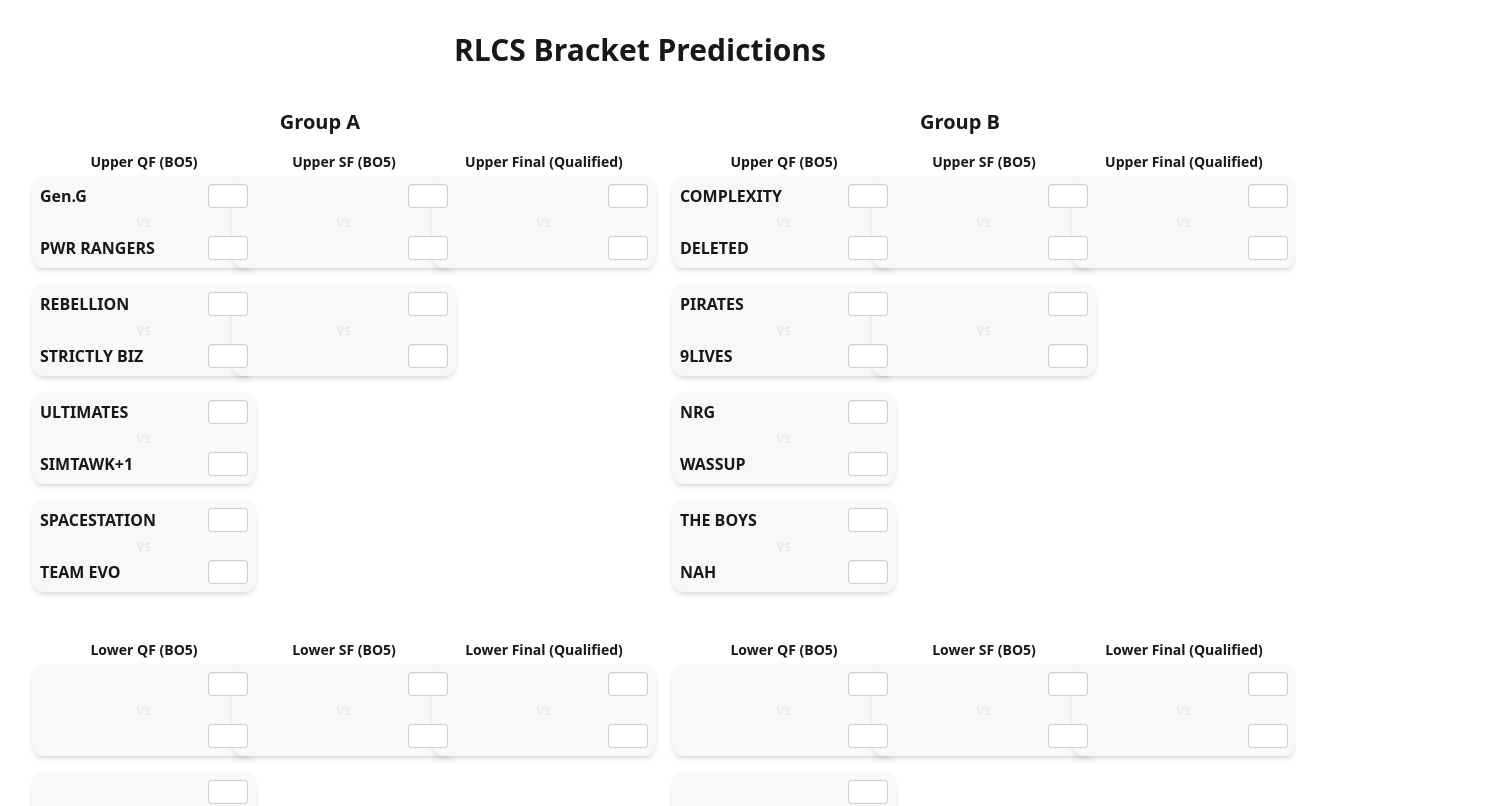
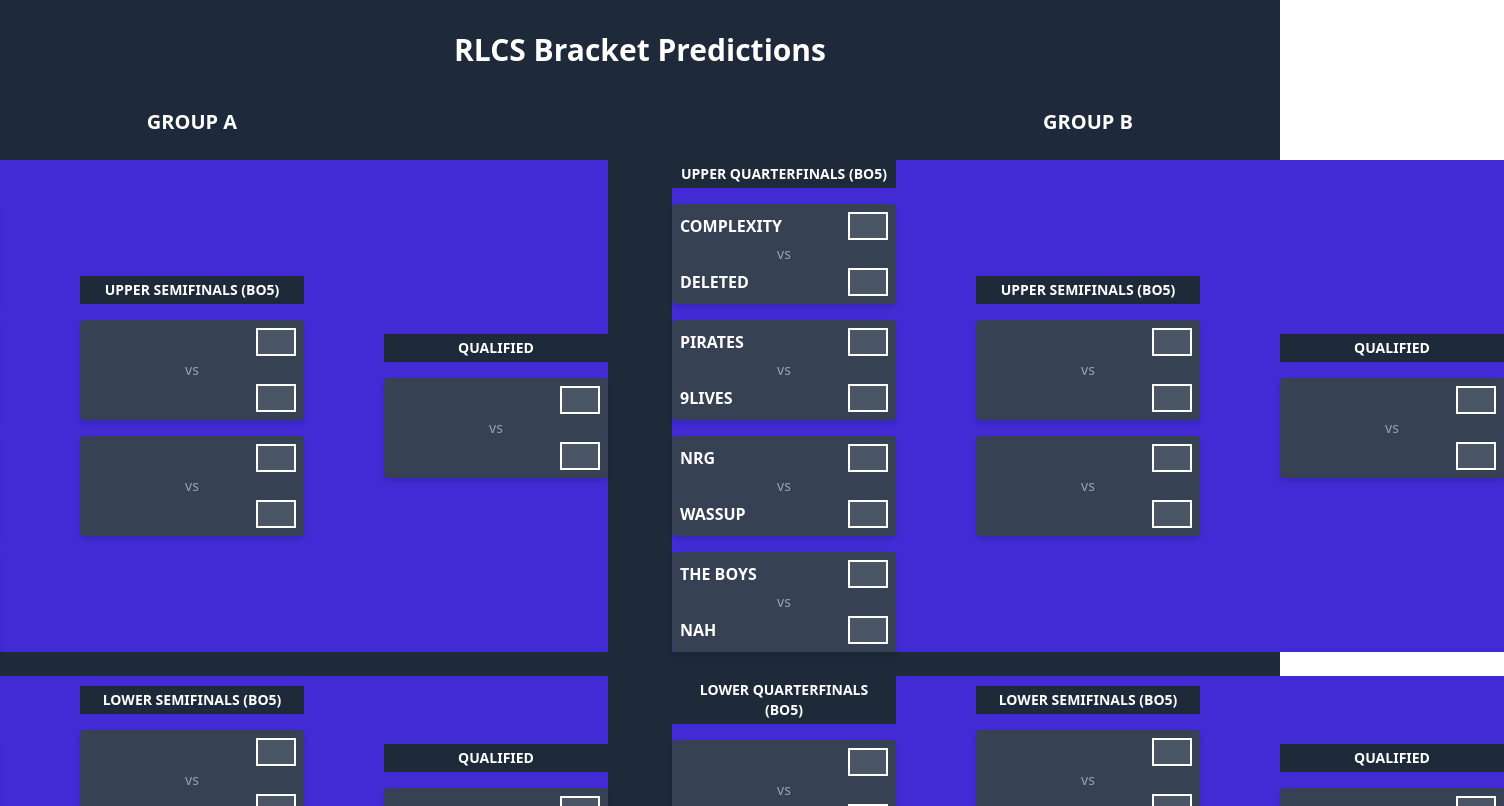
Before and after one commit to jonathanscholl/RLCS_Prediction, a Next.js app: page / in a window 1280 px wide. Shown: the top 806 px of the page, 1504 px wide, since content can reach past the window. Built offline with nearby package versions, Linux system fonts and the light colour scheme.

Commit message:
(feat) design improvement

```diff
--- a/app/components/TournamentBracket.jsx
+++ b/app/components/TournamentBracket.jsx
@@ -3,15 +3,17 @@
 
 function BracketRound({ title, matches, onMatchUpdate }) {
     return (
-        <div className="space-y-4 w-56">
-            <h3 className="text-sm font-semibold text-center mb-1">{title}</h3>
+        <div className="space-y-4 w-56 relative">
+            <div className="bg-gray-800 text-white py-1 px-2 text-center">
+                <h3 className="text-sm font-semibold mb-0">{title}</h3>
+            </div>
             {matches.map((match, index) => {
                 const [team1, team2, score1 = '', score2 = ''] = match;
 
                 return (
                     <div
                         key={index}
-                        className="bg-base-200 rounded-xl p-2 text-center shadow-md space-y-1"
+                        className="bg-gray-700 rounded p-2 text-center shadow-md space-y-1"
                     >
                         <div className="flex items-center justify-between gap-2">
                             <span className="font-bold text-left w-full">{team1}</span>
@@ -19,21 +21,21 @@
                                 type="number"
                                 min="0"
                                 max="3"
-                                className="input input-bordered input-xs w-10"
+                                className="[appearance:textfield] [&::-webkit-outer-spin-button]:appearance-none [&::-webkit-inner-spin-button]:appearance-none border-2 text-center w-10 bg-gray-600 text-white"
                                 value={score1}
                                 onChange={(e) =>
                                     onMatchUpdate(index, [team1, team2, e.target.value, score2])
                                 }
                             />
                         </div>
-                        <div className="text-sm text-neutral-content">vs</div>
+                        <div className="text-sm text-gray-400">vs</div>
                         <div className="flex items-center justify-between gap-2">
                             <span className="font-bold text-left w-full">{team2}</span>
                             <input
                                 type="number"
                                 min="0"
                                 max="3"
-                                className="input input-bordered input-xs w-10"
+                                className="[appearance:textfield] [&::-webkit-outer-spin-button]:appearance-none [&::-webkit-inner-spin-button]:appearance-none border-2 text-center w-10 bg-gray-600 text-white"
                                 value={score2}
                                 onChange={(e) =>
                                     onMatchUpdate(index, [team1, team2, score1, e.target.value])
@@ -72,61 +74,76 @@
                 advance('upperSemifinals', Math.floor(index / 2), winner, index % 2);
                 advance('lowerQuarterfinals', Math.floor(index / 2), loser, index % 2);
             } else if (round === 'upperSemifinals') {
-                advance('upperFinal', 0, winner, index % 2);
-                advance('lowerSemifinals', 0, loser, index);
-            } else if (round === 'upperFinal') {
-                // winner qualifies, loser goes to lowerFinal
-                advance('lowerFinal', 0, loser, 0);
+                advance('qualified', 0, winner, index % 2);
+                advance('lowerSemifinals', index === 0 ? 1 : 0, loser, 0);
+            } else if (round === 'qualified') {
+                return;
             } else if (round === 'lowerQuarterfinals') {
-                advance('lowerSemifinals', 0, winner, index);
-                // loser eliminated
+                advance('lowerSemifinals', index, winner, 1);
             } else if (round === 'lowerSemifinals') {
-                advance('lowerFinal', 0, winner, 1);
-                // loser eliminated
+                advance('lowerFinal', 0, winner, index);
             }
         }
     };
 
     return (
-        <div className="flex flex-col gap-6">
-            <div className="grid grid-cols-3 gap-6">
+        <div className="flex flex-col gap-6 w-full mx-auto relative">
+            <div className="flex flex-row gap-20 my-auto items-center bg-primary">
+                <div className="items-center">
                     <BracketRound
-                    title="Upper QF (BO5)"
+                        title="UPPER QUARTERFINALS (BO5)"
                         matches={data.upperQuarterfinals}
                         onMatchUpdate={(i, match) => handleMatchUpdate('upperQuarterfinals', i, match)}
                     />
+                </div>
+
+                <div className="flex justify-center flex-grow"> {/* Use flex-grow to take up available space */}
+
                     <BracketRound
-                    title="Upper SF (BO5)"
+                        title="UPPER SEMIFINALS (BO5)"
                         matches={data.upperSemifinals}
                         onMatchUpdate={(i, match) => handleMatchUpdate('upperSemifinals', i, match)}
                     />
+
+                </div>
+
+                <div className="flex justify-center">
                     <BracketRound
-                    title="Upper Final (Qualified)"
-                    matches={data.upperFinal}
-                    onMatchUpdate={(i, match) => handleMatchUpdate('upperFinal', i, match)}
+                        title="QUALIFIED"
+                        matches={data.qualified}
+                        onMatchUpdate={(i, match) => handleMatchUpdate('qualified', i, match)}
                     />
                 </div>
-            <div className="grid grid-cols-3 gap-6 mt-6">
+            </div>
+
+            <div className="flex flex-row gap-20 my-auto items-center bg-primary">
+                <div className="items-center">
                     <BracketRound
-                    title="Lower QF (BO5)"
+                        title="LOWER QUARTERFINALS (BO5)"
                         matches={data.lowerQuarterfinals}
                         onMatchUpdate={(i, match) => handleMatchUpdate('lowerQuarterfinals', i, match)}
                     />
+
+                </div>
+                <div className='flex-grow items-center justify-center'>
                     <BracketRound
-                    title="Lower SF (BO5)"
+                        title="LOWER SEMIFINALS (BO5)"
                         matches={data.lowerSemifinals}
                         onMatchUpdate={(i, match) => handleMatchUpdate('lowerSemifinals', i, match)}
                     />
+                </div>
+
+                <div className="flex justify-center flex-grow">
                     <BracketRound
-                    title="Lower Final (Qualified)"
+                        title="QUALIFIED"
                         matches={data.lowerFinal}
                         onMatchUpdate={(i, match) => handleMatchUpdate('lowerFinal', i, match)}
                     />
                 </div>
             </div>
+        </div >
     );
 }
-
 export default function TournamentBracket() {
     const [bracketData, setBracketData] = useState({
         groupA: {
@@ -137,9 +154,9 @@
                 ['SPACESTATION', 'TEAM EVO'],
             ],
             upperSemifinals: [['', ''], ['', '']],
-            upperFinal: [['', '']],
+            qualified: [['', '']],
             lowerQuarterfinals: [['', ''], ['', '']],
-            lowerSemifinals: [['', '']],
+            lowerSemifinals: [['', ''], ['', '']],
             lowerFinal: [['', '']],
         },
         groupB: {
@@ -150,9 +167,9 @@
                 ['THE BOYS', 'NAH'],
             ],
             upperSemifinals: [['', ''], ['', '']],
-            upperFinal: [['', '']],
+            qualified: [['', '']],
             lowerQuarterfinals: [['', ''], ['', '']],
-            lowerSemifinals: [['', '']],
+            lowerSemifinals: [['', ''], ['', '']],
             lowerFinal: [['', '']],
         },
     });
@@ -168,19 +185,22 @@
     };
 
     return (
-        <div className="p-8">
+        <div className="p-8 bg-gray-800 text-white">
             <h1 className="text-3xl font-bold text-center mb-10">RLCS Bracket Predictions</h1>
             <div className="flex flex-row justify-center gap-16">
-                <div>
-                    <h2 className="text-xl font-semibold text-center mb-4">Group A</h2>
+                <div className='flex flex-col'>
+                    <h2 className="text-xl font-semibold text-center mb-6">GROUP A</h2>
+                    <div className='flex flex-row justify-center'>
                         <BracketGrid
                             groupKey="groupA"
                             data={bracketData.groupA}
                             updateBracket={updateBracket}
                         />
                     </div>
-                <div>
-                    <h2 className="text-xl font-semibold text-center mb-4">Group B</h2>
+                </div>
+                <div className="flex flex-col justify-center">
+                    <h2 className="text-xl font-semibold text-center mb-6">GROUP B</h2>
+                    <div className='flex flex-row justify-center'>
                         <BracketGrid
                             groupKey="groupB"
                             data={bracketData.groupB}
@@ -189,5 +209,6 @@
                     </div>
                 </div>
             </div>
+        </div>
     );
 }
```
Lines whose indentation alone changed are shown as unchanged.
